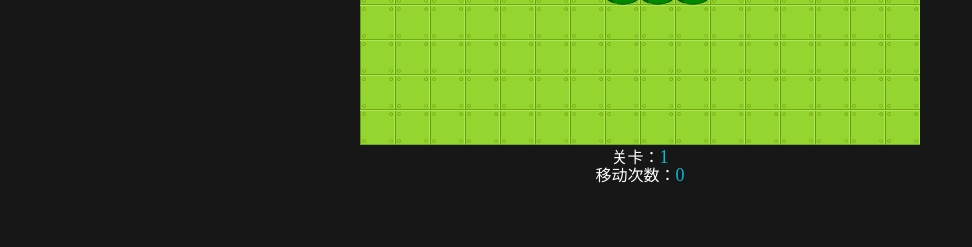
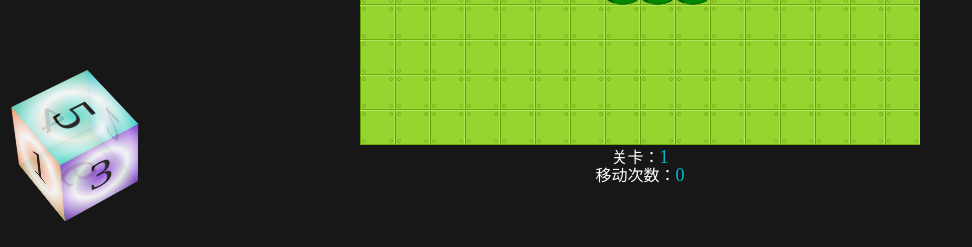
Before and after one commit to cszhjh/Sokoban, a Vue app: page / in a window 1280 px wide. Shown: the part 550-797 px from the top of the page, without its empty margins (0-972 px from the left). Built offline with nearby package versions, Linux system fonts and the light colour scheme; what vue-particles would draw is missing.

Commit message:
修复已知问题

```diff
--- a/src/App.vue
+++ b/src/App.vue
@@ -1,8 +1,8 @@
 <template>
   <div id="app">
     <game />
-    <!-- <background /> -->
-    <!-- <hexahedron /> -->
+    <background />
+    <hexahedron />
   </div>
 </template>
 
```
